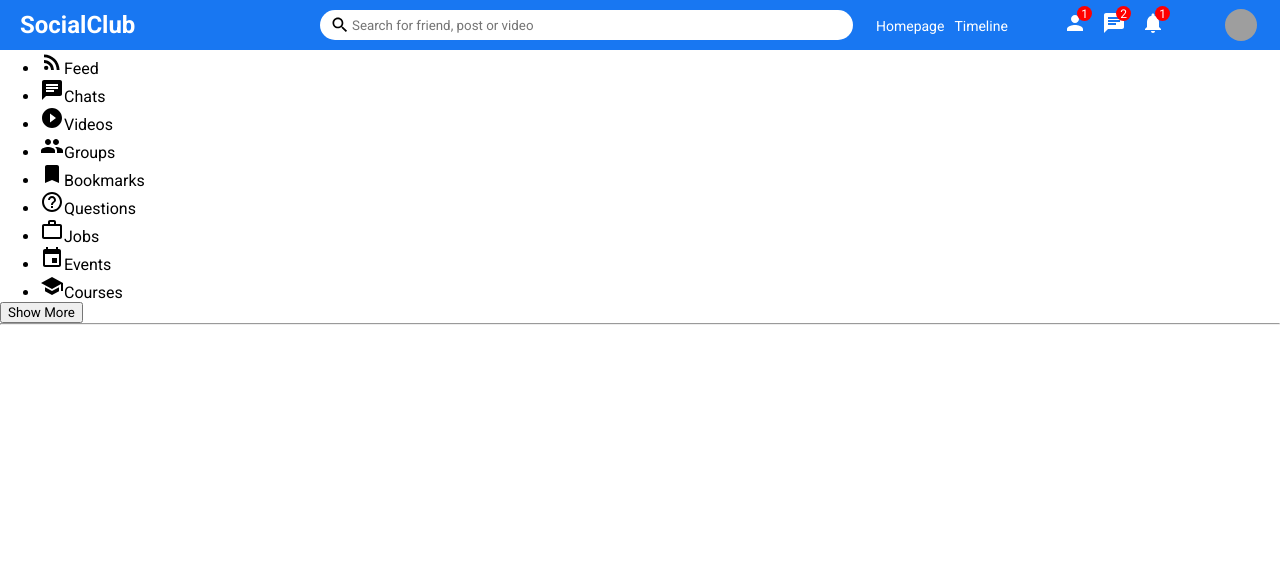
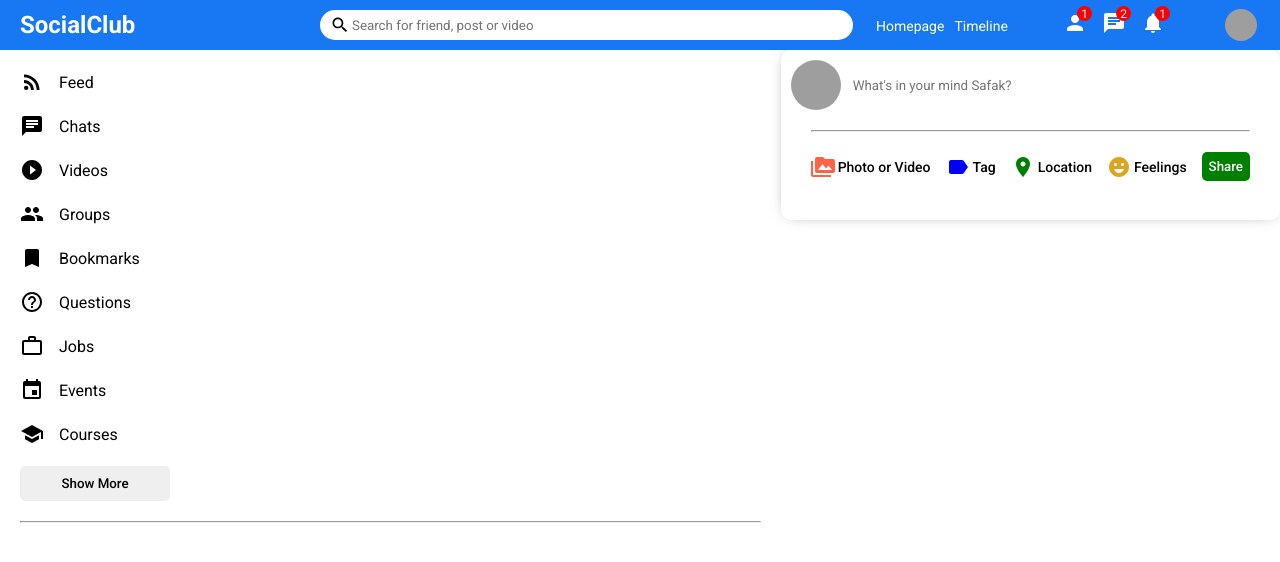
Before and after one commit to chamznator/React-Social-Media-App, a React (Create React App) app in the folder react-social/: page / in a window 1280 px wide. Shown: the top 562 px of the page. Built offline with nearby package versions, Linux system fonts and the light colour scheme; grey boxes are pictures that could not be loaded.

Commit message:
add share components to feed component

```diff
--- a/react-social/src/components/feed/Feed.jsx
+++ b/react-social/src/components/feed/Feed.jsx
@@ -0,0 +1,15 @@
+//import Post from "../post/Post";
+import Share from "../share/Share";
+import "./feed.css";
+
+
+export default function Feed() {
+  return (
+    <div className="feed">
+      <div className="feedWrapper">
+        <Share />
+
+      </div>
+    </div>
+  );
+}
--- /dev/null
+++ b/react-social/src/components/share/Share.jsx
@@ -0,0 +1,40 @@
+import "./share.css";
+import {PermMedia, Label,Room, EmojiEmotions} from "@mui/icons-material"
+
+export default function Share() {
+  return (
+    <div className="share">
+      <div className="shareWrapper">
+        <div className="shareTop">
+          <img className="shareProfileImg" src="/assets/person/1.jpeg" alt="" />
+          <input
+            placeholder="What's in your mind Safak?"
+            className="shareInput"
+          />
+        </div>
+        <hr className="shareHr"/>
+        <div className="shareBottom">
+            <div className="shareOptions">
+                <div className="shareOption">
+                    <PermMedia htmlColor="tomato" className="shareIcon"/>
+                    <span className="shareOptionText">Photo or Video</span>
+                </div>
+                <div className="shareOption">
+                    <Label htmlColor="blue" className="shareIcon"/>
+                    <span className="shareOptionText">Tag</span>
+                </div>
+                <div className="shareOption">
+                    <Room htmlColor="green" className="shareIcon"/>
+                    <span className="shareOptionText">Location</span>
+                </div>
+                <div className="shareOption">
+                    <EmojiEmotions htmlColor="goldenrod" className="shareIcon"/>
+                    <span className="shareOptionText">Feelings</span>
+                </div>
+            </div>
+            <button className="shareButton">Share</button>
+        </div>
+      </div>
+    </div>
+  );
+}
--- /dev/null
+++ b/react-social/src/components/share/share.css
@@ -0,0 +1,76 @@
+.share {
+    width: 100%;
+    height: 170px;
+    border-radius: 10px;
+    -webkit-box-shadow: 0px 0px 16px -8px rgba(0, 0, 0, 0.68);
+    box-shadow: 0px 0px 16px -8px rgba(0, 0, 0, 0.68);
+  }
+
+  .shareWrapper {
+    padding: 10px;
+  }
+
+  .shareTop {
+    display: flex;
+    align-items: center;
+  }
+
+  .shareProfileImg {
+    width: 50px;
+    height: 50px;
+    border-radius: 50%;
+    object-fit: cover;
+    margin-right: 10px;
+  }
+
+  .shareInput {
+    border: none;
+    width: 80%;
+  }
+
+  .shareInput:focus {
+    outline: none;
+  }
+
+  .shareHr {
+    margin: 20px;
+  }
+
+  .shareBottom {
+    display: flex;
+    align-items: center;
+    justify-content: space-between;
+  }
+
+  .shareOptions{
+      display: flex;
+      margin-left: 20px;
+  }
+
+  .shareOption{
+      display: flex;
+      align-items: center;
+      margin-right: 15px;
+      cursor: pointer;
+  }
+
+  .shareIcon{
+      font-size: 18px;
+      margin-right: 3px;
+  }
+
+  .shareOptionText{
+      font-size: 14px;
+      font-weight: 500;
+  }
+
+  .shareButton{
+      border: none;
+      padding: 7px;
+      border-radius: 5px;
+      background-color: green;
+      font-weight: 500;
+      margin-right: 20px;
+      cursor: pointer;
+      color: white;
+  }
--- a/react-social/src/components/sidebar/sidebar.css
+++ b/react-social/src/components/sidebar/sidebar.css
@@ -0,0 +1,55 @@
+.sidebar {
+    flex: 3;
+    height: calc(100vh - 50px);
+    overflow-y: scroll;
+    position: sticky;
+    top: 50px;
+  }
+
+  ::-webkit-scrollbar {
+    width: 5px;
+  }
+  ::-webkit-scrollbar-track {
+    background-color: #f1f1f1;
+  }
+  ::-webkit-scrollbar-thumb {
+    background-color: rgb(179, 179, 179);
+  }
+
+  .sidebarWrapper {
+    padding: 20px;
+  }
+
+  .sidebarList {
+    padding: 0;
+    margin: 0;
+    list-style: none;
+  }
+
+  .sidebarListItem {
+    display: flex;
+    align-items: center;
+    margin-bottom: 20px;
+  }
+
+  .sidebarIcon {
+    margin-right: 15px;
+  }
+
+  .sidebarButton {
+    width: 150px;
+    border: none;
+    padding: 10px;
+    border-radius: 5px;
+    font-weight: 500;
+  }
+
+  .sidebarHr {
+    margin: 20px 0;
+  }
+
+  .sidebarFriendList {
+    padding: 0;
+    margin: 0;
+    list-style: none;
+  }
--- a/react-social/src/pages/home/home.js
+++ b/react-social/src/pages/home/home.js
@@ -8,10 +8,11 @@
   return (
     <>
       <Topbar />
+      <div className="homeContainer">
+        <Sidebar />
+        <Feed/>
 
-        <Sidebar />
-
-
+      </div>
     </>
   );
 }
```
Also changed, not shown: react-social/src/components/post/Post.jsx (added), react-social/src/components/post/post.css (added).
